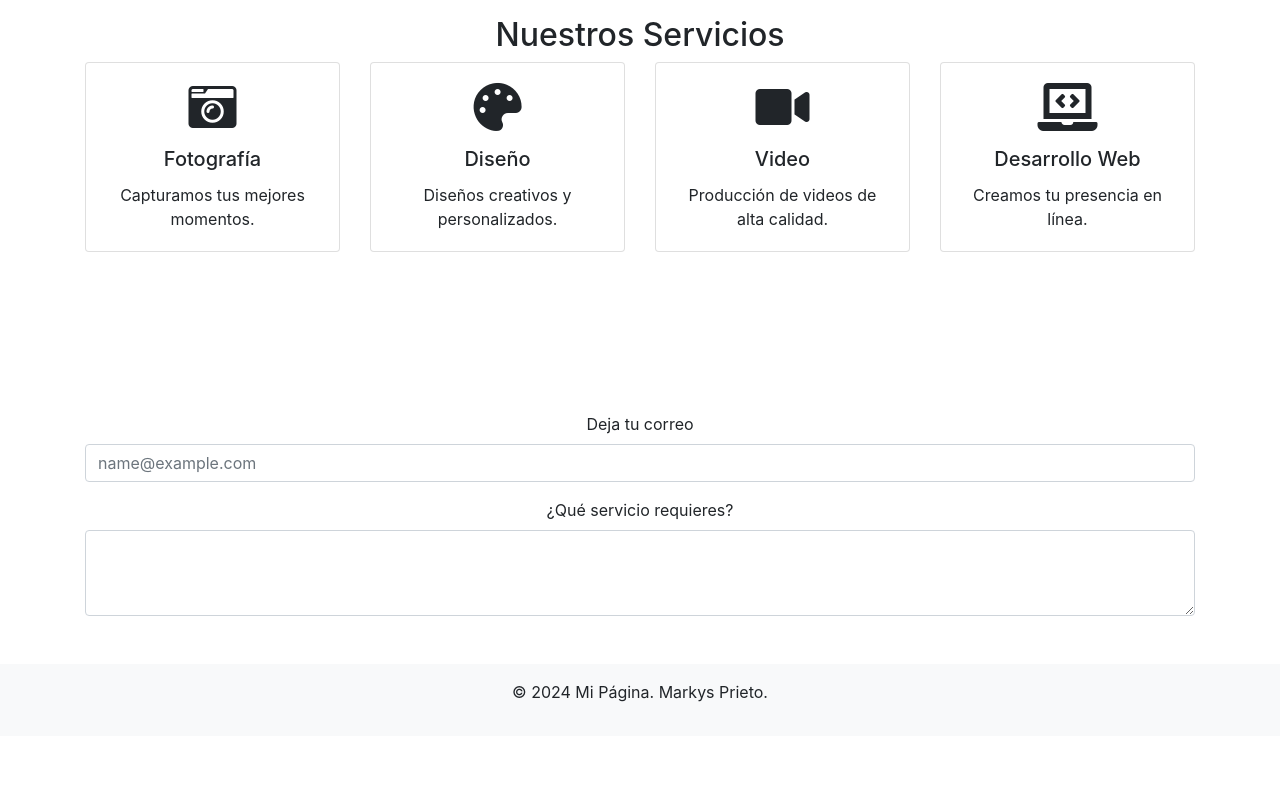
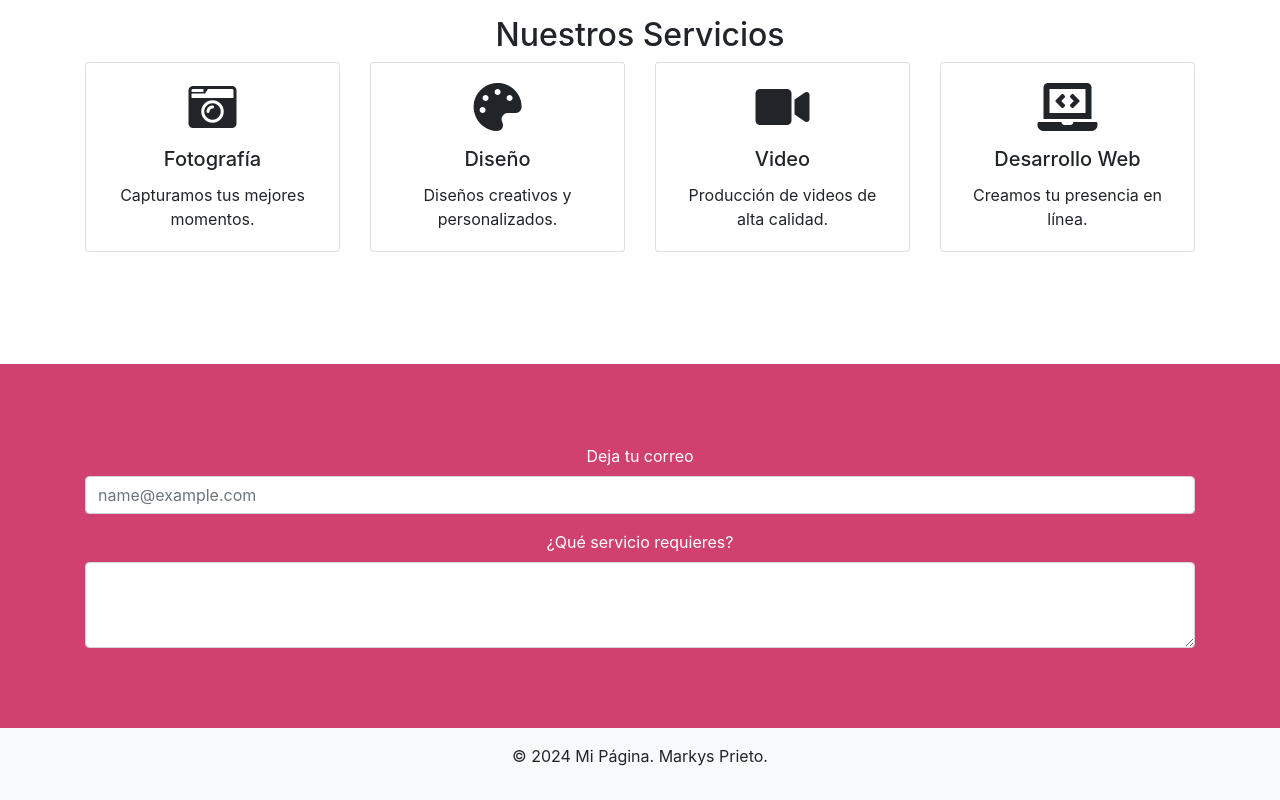
Before and after one commit to Markysprieto/TareasFrontEnd, a plain HTML site: page index.html in a window 1280 px wide. Shown: the part 995-1795 px from the top of the page. Before the commit the page ends 1731 px from the top, so only its background shows below. Drawn offline with nearby package versions, Linux system fonts and the light colour scheme.

Commit message:
Cambio de color formulario

```diff
--- a/css/style.css
+++ b/css/style.css
@@ -62,6 +62,12 @@
     margin-bottom: 2rem;
 }
 
+.form{
+    background-color: #D1416F;
+    padding: 2rem;
+    color: white;
+}
+
 .footer {
     background-color: #f8f9fa;
     padding: 1rem;
```
